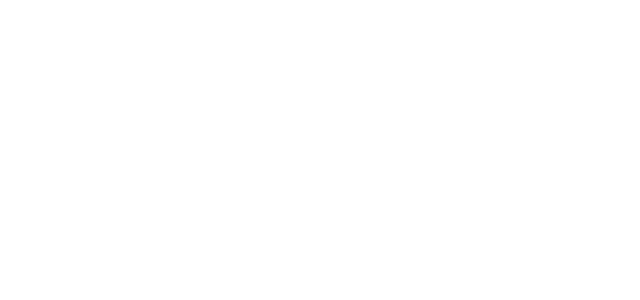
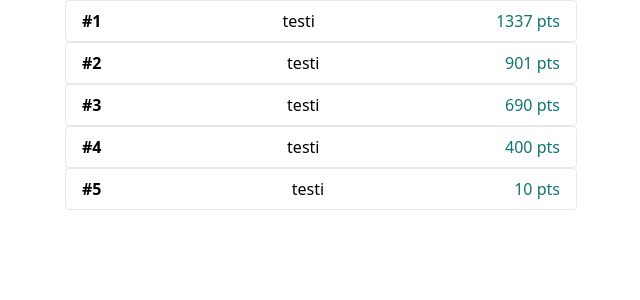
Before and after one commit to eeko1/Trash-Dash, a React (Create React App) app: page /Leaderboard in a window 1280 px wide. Before the commit this address had no page. Shown: the top 300 px of the page, without its empty margins (319-959 px from the left). Built offline with nearby package versions, Linux system fonts and the light colour scheme; the HTML template or start-up script is replaced by a standard one.

Commit message:
feat: add Leaderboard component and integrate navigation from Home

```diff
--- a/src/App.tsx
+++ b/src/App.tsx
@@ -2,6 +2,7 @@ import { Route, BrowserRouter as Router, Routes } from "react-router-dom";
 import Home from './views/Home'
 import PickTheGame from './views/PickTheGame'
 import RecycleGuide from './views/RecycleGuide';
+import Leaderboard from './views/Leaderboard';
 import { UserProvider } from './contexts/UserContext';
 
 
@@ -13,6 +14,7 @@ function App() {
                <Route path="/" element={<Home />} />
                <Route path="/PickTheGame" element={<PickTheGame />} />
                <Route path="/RecyclingGuide" element={<RecycleGuide />} />
+               <Route path="/Leaderboard" element={<Leaderboard />} />
             </Routes>
          </Router>
       </UserProvider>
--- /dev/null
+++ b/src/componets/Leaderboards.tsx
@@ -0,0 +1,65 @@
+import { useEffect, useState } from "react";
+
+const leaderboardMock = [
+    {
+        ranking: 1,
+        name: 'testi',
+        points: 1337,
+    },
+    {
+        ranking: 2,
+        name: 'testi',
+        points: 901,
+    },
+    {
+        ranking: 3,
+        name: 'testi',
+        points: 690,
+    },
+    {
+        ranking: 4,
+        name: 'testi',
+        points: 400,
+    },
+    {
+        ranking: 5,
+        name: 'testi',
+        points: 10,
+    },
+
+];
+
+type leadersboard = {
+    ranking: number,
+    name: string,
+    points: number
+}
+
+
+const Leaderboards = () => {
+    const [leaderboards, setLeaderboars] = useState<leadersboard[]>([]);
+
+    useEffect(() => {
+        setLeaderboars(leaderboardMock);
+    }, []);
+
+    return (
+        <>
+            {leaderboards.map((item) => (
+                <div key={item.ranking}>
+                    <div className='flex items-center justify-center'>
+                        <div className='px-4 py-2 border rounded text-l w-[40%]'>
+                            <div className='flex justify-between w-full'>
+                            <div className='font-bold'>#{item.ranking}</div>
+                            <div>{item.name}</div>
+                            <div className='text-teal-700'>{item.points} pts</div>
+                            </div>
+                        </div>
+                    </div>
+                </div>
+            ))}
+        </>
+    )
+}
+
+export default Leaderboards
--- a/src/views/Home.tsx
+++ b/src/views/Home.tsx
@@ -28,7 +28,9 @@ const Home = () => {
           <button className='w-full py-2 bg-teal-600 text-white rounded'>
             Practice
           </button>
-          <button className='w-full py-2 bg-teal-600 text-white rounded'>
+          <button className='w-full py-2 bg-teal-600 text-white rounded'
+          onClick={() => navigate('/Leaderboard')}
+          >
             Leaderboards
           </button>
           <button className='w-full py-2 bg-teal-600 text-white rounded'
--- /dev/null
+++ b/src/views/Leaderboard.tsx
@@ -0,0 +1,12 @@
+import React from 'react'
+import Leaderboards from '../componets/Leaderboards'
+
+const Leaderboard = () => {
+  return (
+    <>
+      <Leaderboards/>
+    </>
+  )
+}
+
+export default Leaderboard
```
Also changed, not shown: 1 other file (tests, documents, lock files or other folders).
